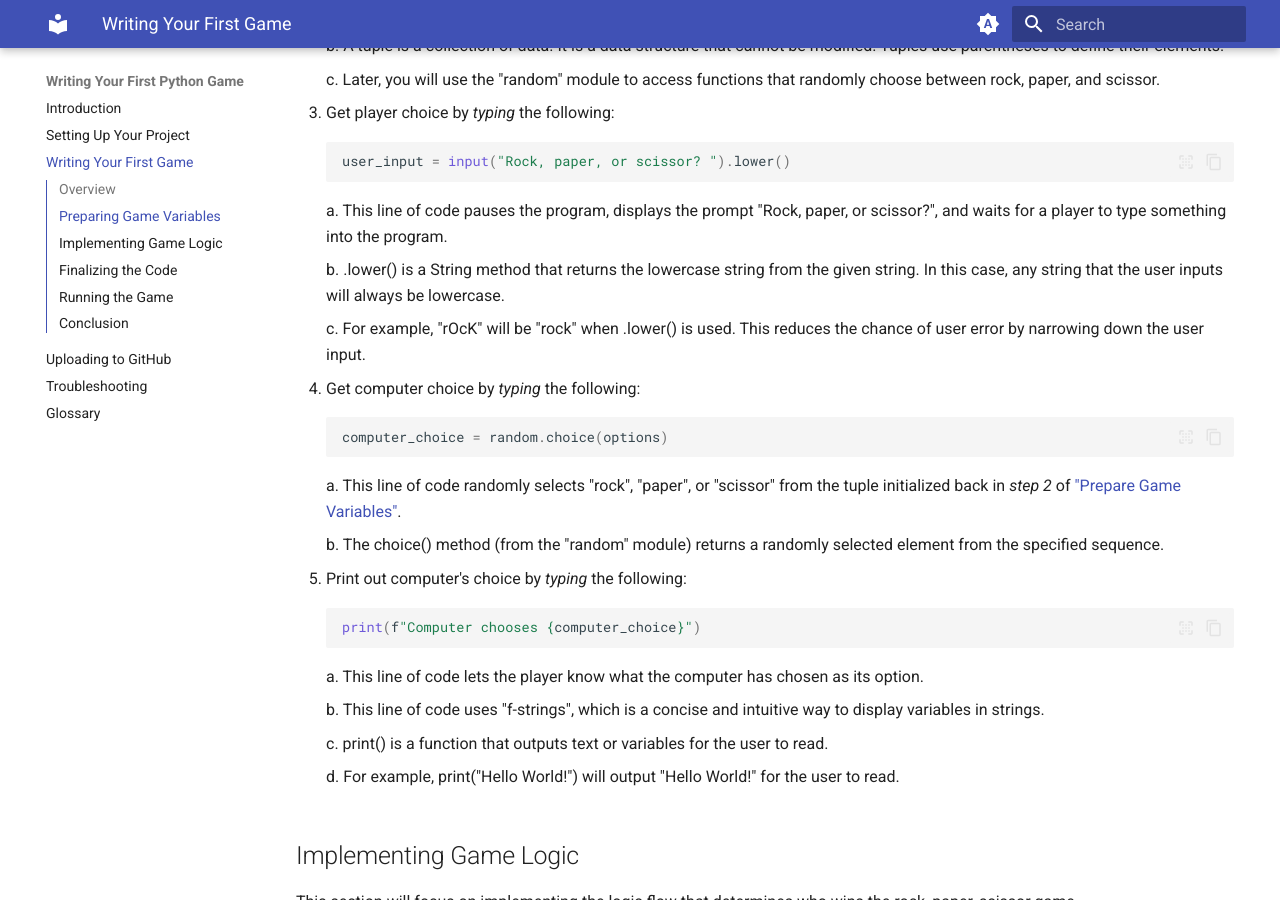
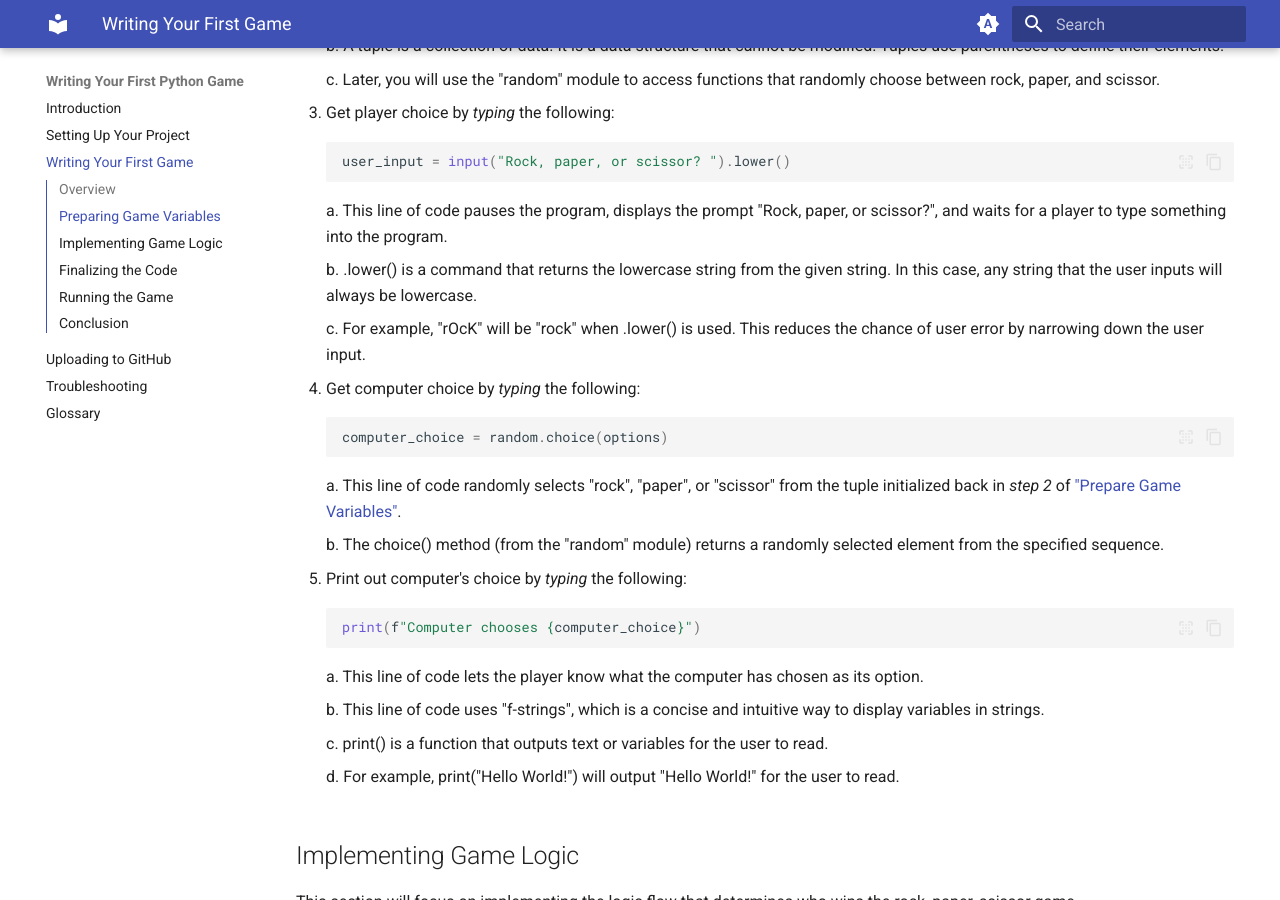
Before and after one commit to Beijzum/beijzum.github.io, an MkDocs documentation site: the page built from docs/Writing Your First Game.md, in a window 1280 px wide and 900 px high, scrolled down 1089 px. Built offline with MkDocs 1.6.1 and Material for MkDocs 9.7.7, drawn with Linux system fonts in a browser that asks for light colours; emoji names are drawn with the system emoji font; comment, search, counter and statistics services are not loaded.

Commit message:
CHANGE .lower definition

```diff
--- a/docs/Writing Your First Game.md
+++ b/docs/Writing Your First Game.md
@@ -52,7 +52,7 @@ This section will setup the variables that are needed for the game.
 
     a. This line of code pauses the program, displays the prompt "Rock, paper, or scissor?", and waits for a player to type something into the program.
 
-    b. .lower() is a String method that returns the lowercase string from the given string. In this case, any string that the user inputs will always be lowercase.
+    b. .lower() is a command that returns the lowercase string from the given string. In this case, any string that the user inputs will always be lowercase.
 
     c. For example, "rOcK" will be "rock" when .lower() is used. This reduces the chance of user error by narrowing down the user input.
 
```
